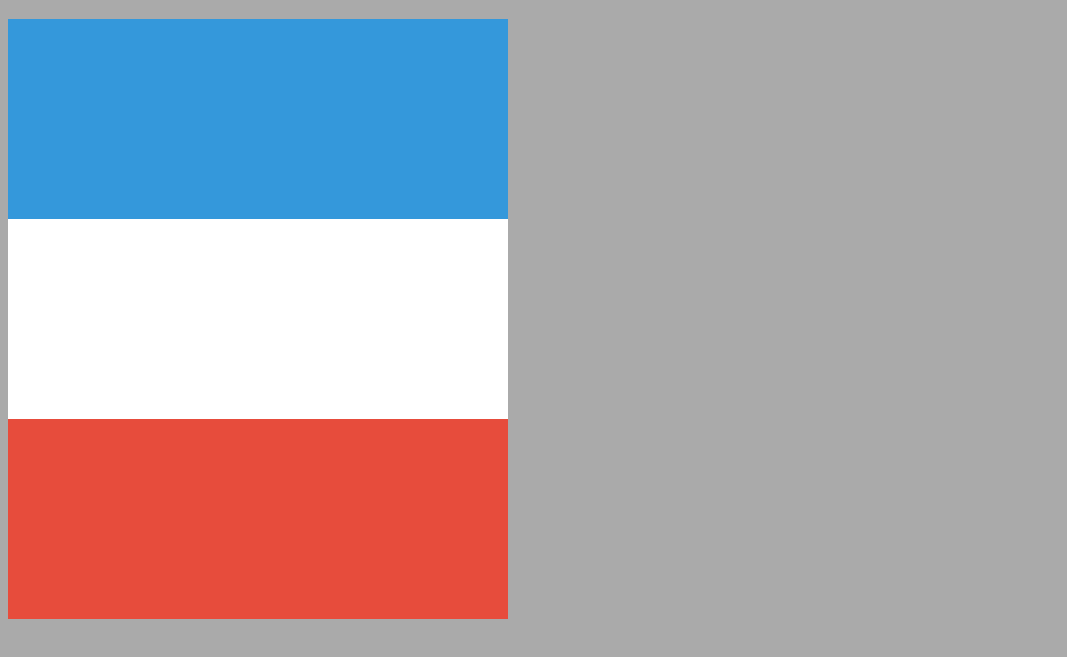
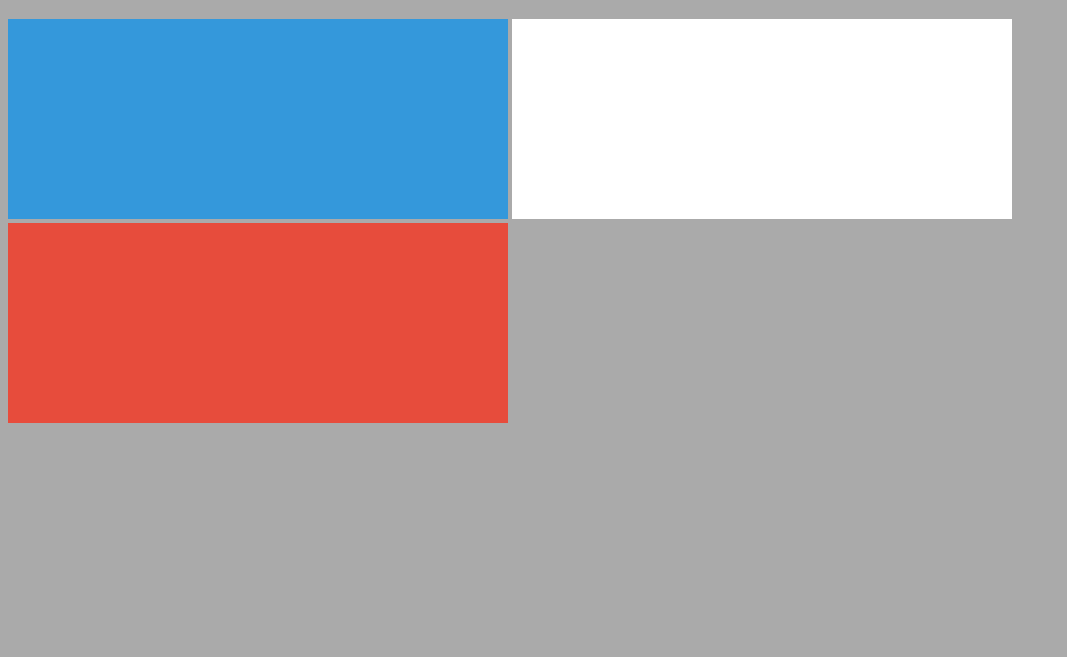
Before and after one commit to ThiDesw/17_10_2017, a plain HTML site: page index.html in a window 1280 px wide. Shown: the part 61-718 px from the top of the page, without its empty margins (0-1067 px from the left). Drawn offline with Linux system fonts and the light colour scheme.

Commit message:
couleurs
permet de faire un espace entre les couleurs

```diff
--- a/styles/style.css
+++ b/styles/style.css
@@ -4,13 +4,17 @@ body{
 div{
   width: 500px;
   height: 200px;
+  display: inline-block;
 }
 .blue{
   background: #3498db;
 }
 .white{
   background:white;
+  /**display: none;**/
+  /**visibility: hidden;**/
 }
+
 .red{
   background: #e74c3c;
 }
```
